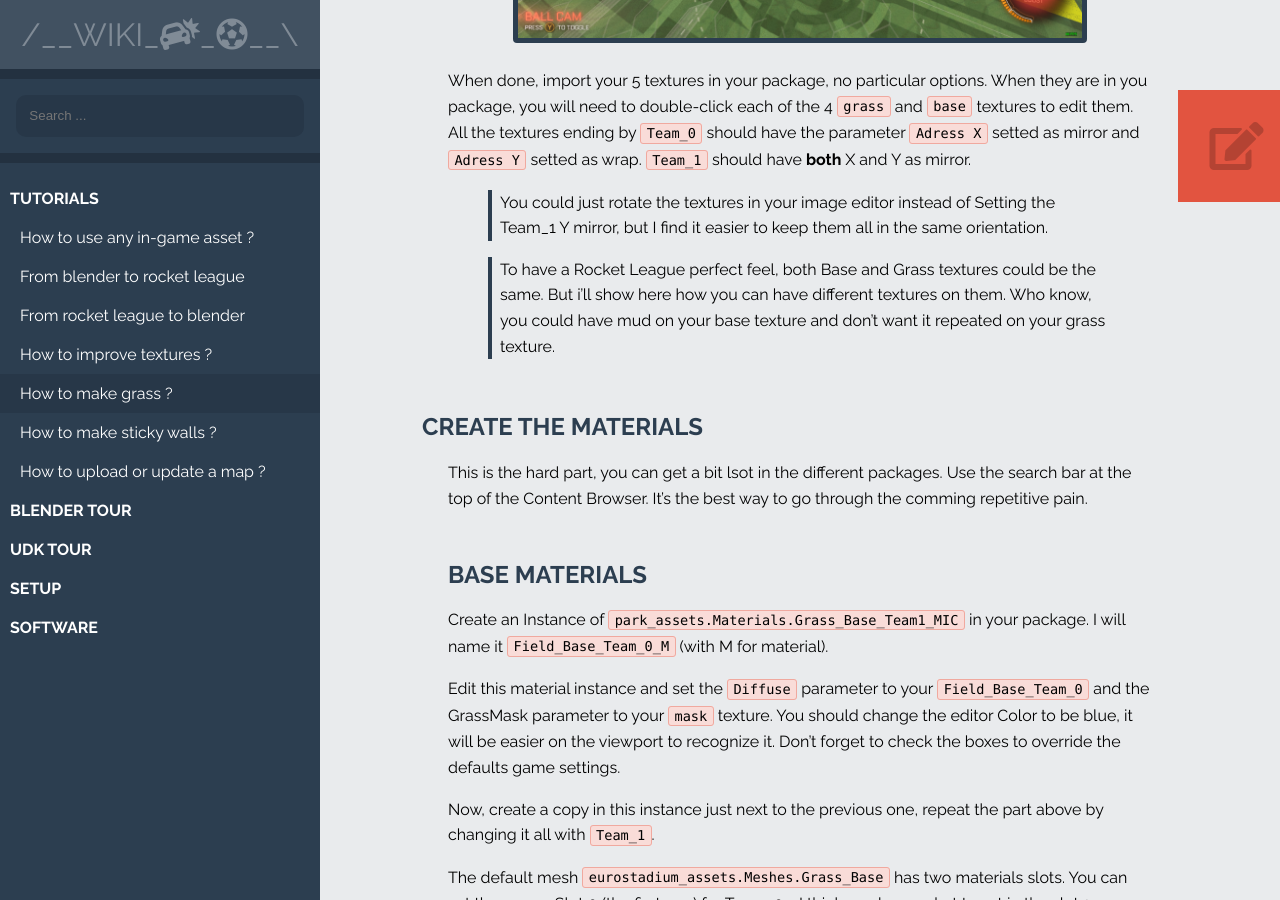
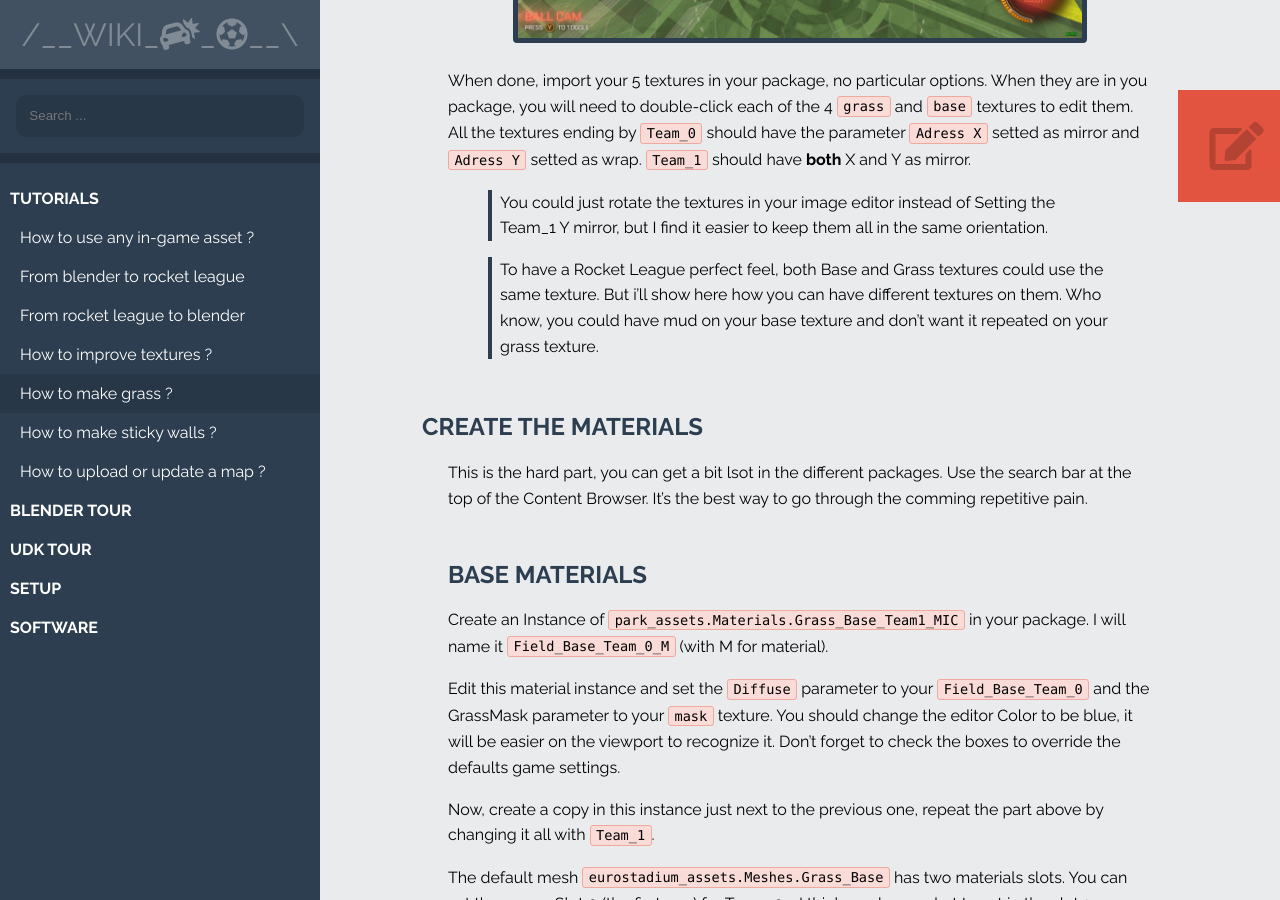
Before and after one commit to rocketleaguemoddingwiki/rocketleaguemoddingwiki.github.io, a Jekyll site: the page built from pages/tutorials/how_to_make_grass.md, in a window 1280 px wide and 900 px high, scrolled down 3971 px. Built offline with Jekyll 4.4.1, drawn with Linux system fonts in a browser that asks for light colours.

Commit message:
precisions

```diff
--- a/pages/tutorials/how_to_make_grass.md
+++ b/pages/tutorials/how_to_make_grass.md
@@ -90,7 +90,7 @@ When done, import your 5 textures in your package, no particular options. When t
 
 > You could just rotate the textures in your image editor instead of Setting the Team_1 Y mirror, but I find it easier to keep them all in the same orientation.
 
-> To have a Rocket League perfect feel, both Base and Grass textures could be the same. But i'll show here how you can have different textures on them. Who know, you could have mud on your base texture and don't want it repeated on your grass texture.
+> To have a Rocket League perfect feel, both Base and Grass textures could use the same texture. But i'll show here how you can have different textures on them. Who know, you could have mud on your base texture and don't want it repeated on your grass texture.
 
 
 # CREATE THE MATERIALS
```
